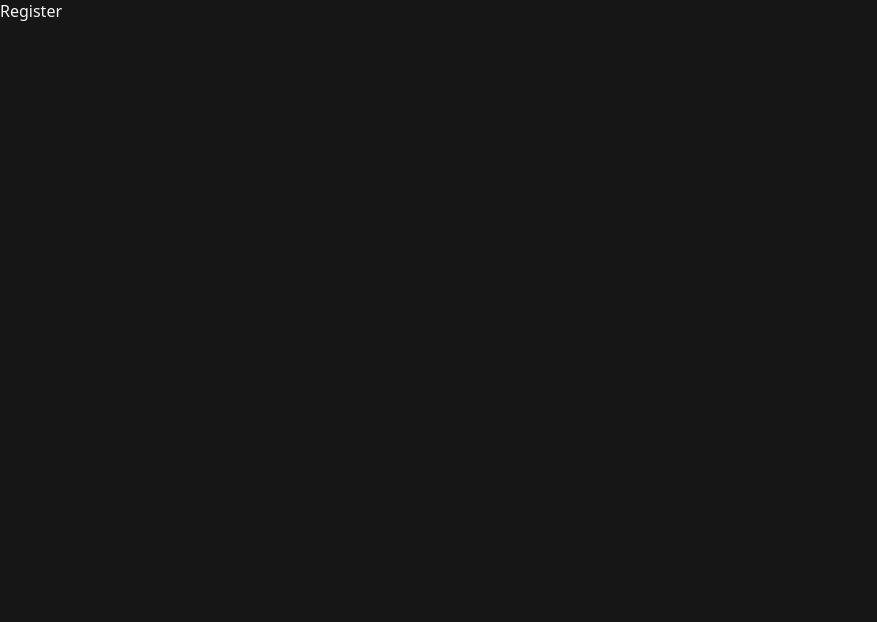
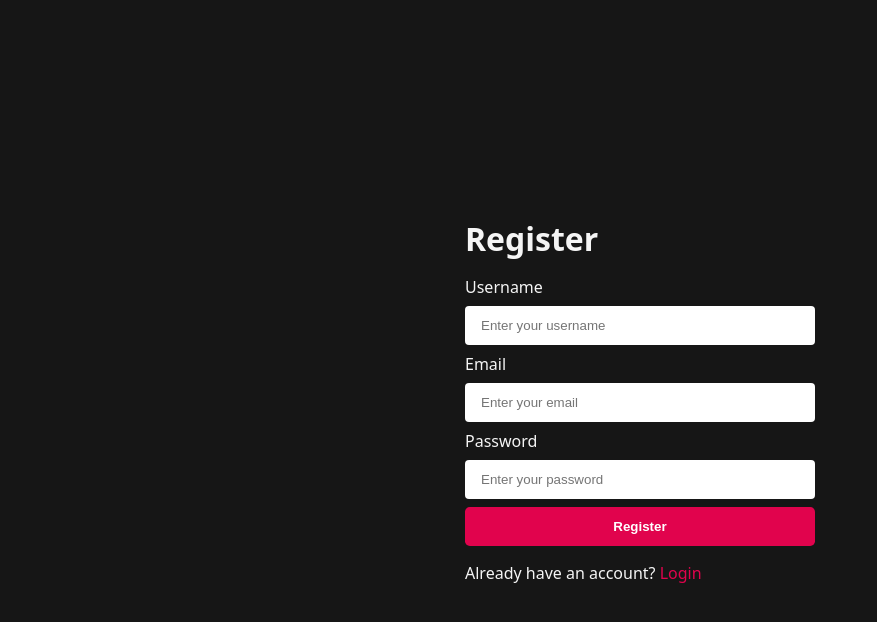
Before and after one commit to Siddharth9101/prep-forge, a React app in the folder frontend/: page /register in a window 1280 px wide. Shown: the top 622 px of the page, without its empty margins (0-877 px from the left). Built offline with nearby package versions, Linux system fonts and the light colour scheme; the HTML template or start-up script is replaced by a standard one.

Commit message:
implement login and register pages ui

```diff
--- /dev/null
+++ b/frontend/src/features/auth/auth.form.scss
@@ -0,0 +1,39 @@
+main {
+  min-height: 100vh;
+  display: flex;
+  flex-direction: column;
+  justify-content: center;
+  align-items: center;
+
+  .form-container {
+    min-width: 350px;
+    display: flex;
+    flex-direction: column;
+    gap: 1rem;
+  }
+
+  form {
+    display: flex;
+    flex-direction: column;
+    gap: 0.5rem;
+  }
+
+  .input-group {
+    display: flex;
+    flex-direction: column;
+    gap: 0.5rem;
+
+    input {
+      border: none;
+      outline: none;
+      padding-inline: 1rem;
+      padding-block: 0.75rem;
+      border-radius: 0.25rem;
+    }
+  }
+
+  a {
+    text-decoration: none;
+    color: #e1034d;
+  }
+}
--- a/frontend/src/features/auth/pages/Login.jsx
+++ b/frontend/src/features/auth/pages/Login.jsx
@@ -1,7 +1,44 @@
-import React from "react";
+import "../auth.form.scss";
+import { Link } from "react-router";
 
 const Login = () => {
-  return <div>Login</div>;
+  const handleSubmit = (e) => {
+    e.preventDefault();
+  };
+  return (
+    <main>
+      <div className="form-container">
+        <h1>Login</h1>
+
+        <form onSubmit={handleSubmit}>
+          <div className="input-group">
+            <label htmlFor="email">Email</label>
+            <input
+              type="email"
+              id="email"
+              name="email"
+              placeholder="Enter your email"
+            />
+          </div>
+
+          <div className="input-group">
+            <label htmlFor="password">Password</label>
+            <input
+              type="password"
+              id="password"
+              name="password"
+              placeholder="Enter your password"
+            />
+          </div>
+
+          <button className="btn primary-btn">Login</button>
+        </form>
+        <p>
+          Don't have an account? <Link to="/register">Register</Link>
+        </p>
+      </div>
+    </main>
+  );
 };
 
 export default Login;
--- a/frontend/src/features/auth/pages/Register.jsx
+++ b/frontend/src/features/auth/pages/Register.jsx
@@ -1,7 +1,54 @@
-import React from "react";
+import "../auth.form.scss";
+import { Link } from "react-router";
 
 const Register = () => {
-  return <div>Register</div>;
+  const handleSubmit = (e) => {
+    e.preventDefault();
+  };
+  return (
+    <main>
+      <div className="form-container">
+        <h1>Register</h1>
+
+        <form onSubmit={handleSubmit}>
+          <div className="input-group">
+            <label htmlFor="username">Username</label>
+            <input
+              type="text"
+              id="username"
+              name="username"
+              placeholder="Enter your username"
+            />
+          </div>
+
+          <div className="input-group">
+            <label htmlFor="email">Email</label>
+            <input
+              type="email"
+              id="email"
+              name="email"
+              placeholder="Enter your email"
+            />
+          </div>
+
+          <div className="input-group">
+            <label htmlFor="password">Password</label>
+            <input
+              type="password"
+              id="password"
+              name="password"
+              placeholder="Enter your password"
+            />
+          </div>
+
+          <button className="btn primary-btn">Register</button>
+        </form>
+        <p>
+          Already have an account? <Link to="/login">Login</Link>
+        </p>
+      </div>
+    </main>
+  );
 };
 
 export default Register;
--- a/frontend/src/style.scss
+++ b/frontend/src/style.scss
@@ -1,3 +1,5 @@
+@use "./styles/button.scss";
+
 * {
   margin: 0%;
   padding: 0%;
--- /dev/null
+++ b/frontend/src/styles/button.scss
@@ -0,0 +1,23 @@
+.btn {
+  border: none;
+  outline: none;
+  padding-inline: 0.5rem;
+  padding-block: 0.75rem;
+  border-radius: 0.3rem;
+  font-weight: bold;
+  cursor: pointer;
+  transition: all 0.3s ease-in-out;
+
+  &.primary-btn {
+    background-color: #e1034d;
+    color: white;
+
+    &:hover {
+      background-color: #cf0146;
+    }
+  }
+
+  &:active {
+    transform: scale(0.9);
+  }
+}
```
